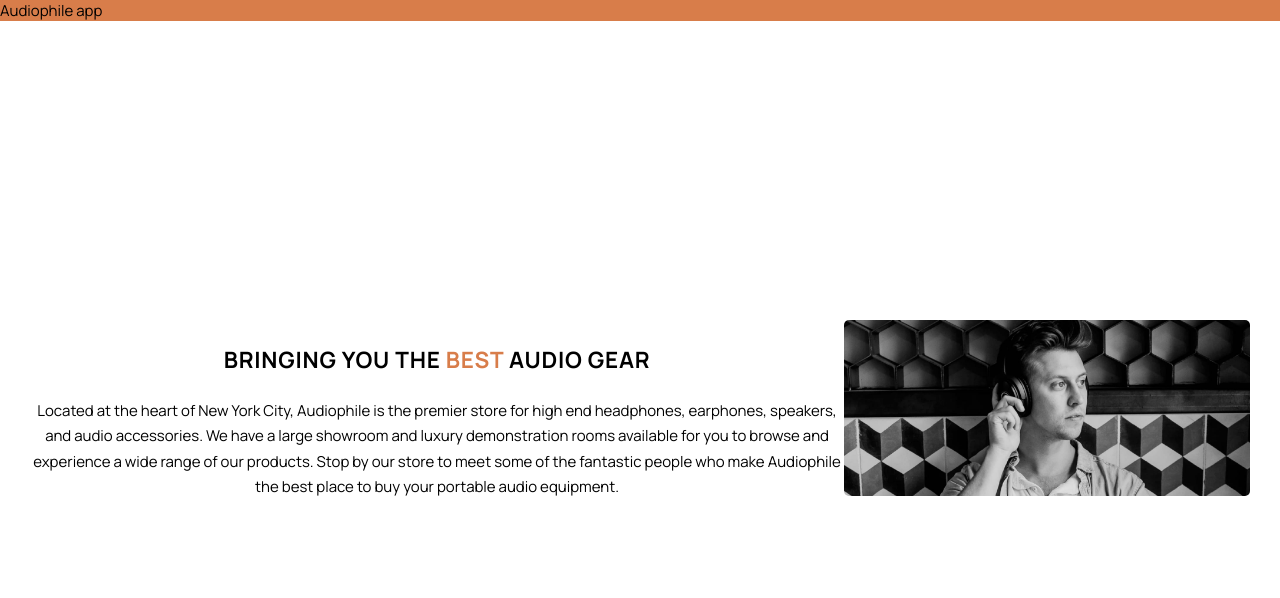
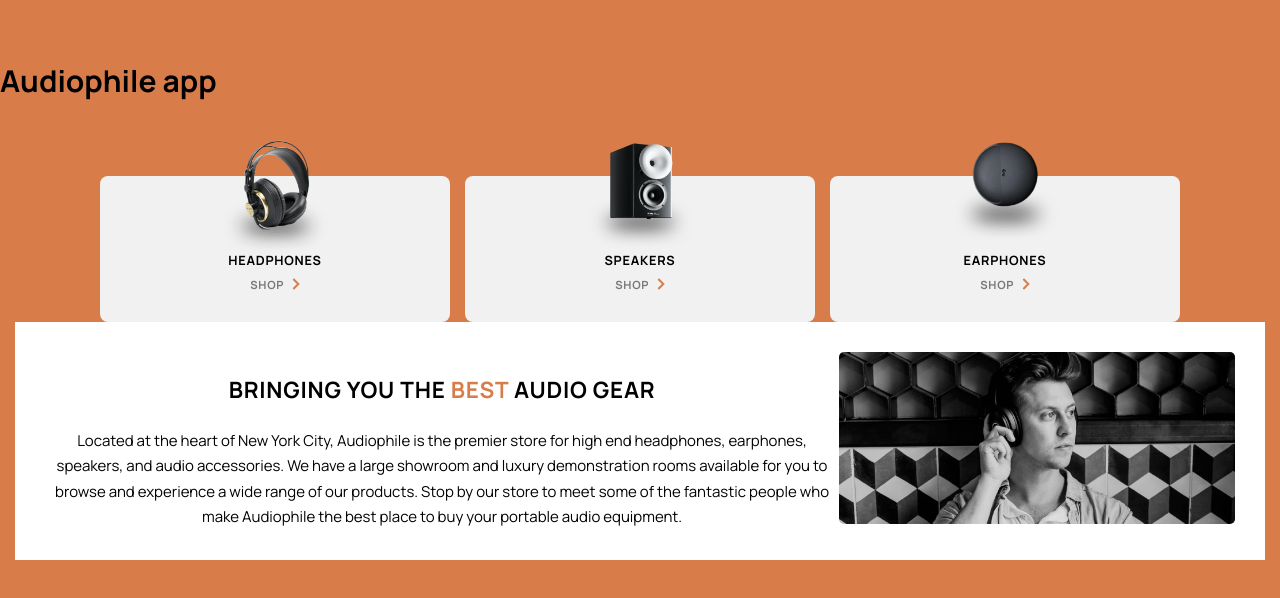
Before and after one commit to Cats-n-coffee/frontend-mentor-audiophile-collab, a React (Create React App) app: page / in a window 1280 px wide. Shown: the top 598 px of the page. Built offline with nearby package versions, Linux system fonts and the light colour scheme.

Commit message:
categories menu, icons folder

```diff
--- a/src/App.jsx
+++ b/src/App.jsx
@@ -1,11 +1,15 @@
 import BottomBanner from "./components/sharedComponents/BottomBanner";
+import CategoriesMenu from "./components/sharedComponents/CategoriesMenu";
 import "./scss/main.scss";
 
 function App() {
   return (
     <div className="App">
-      Audiophile app
-      <BottomBanner />
+      <h1 style={{ padding: "2em 0" }}>Audiophile app</h1>
+      <main style={{ padding: "1em" }}>
+        <CategoriesMenu />
+        <BottomBanner />
+      </main>
     </div>
   );
 }
--- /dev/null
+++ b/src/components/icons/Icons.jsx
@@ -0,0 +1,18 @@
+import React from "react";
+
+export const ArrowRight = () => (
+  <svg
+    width="8"
+    height="12"
+    xmlns="http://www.w3.org/2000/svg"
+    viewBox="0 0 8 12"
+  >
+    <path
+      d="M1.322 1l5 5-5 5"
+      stroke="#D87D4A"
+      stroke-width="2"
+      fill="none"
+      fill-rule="evenodd"
+    />
+  </svg>
+);
--- /dev/null
+++ b/src/components/sharedComponents/CategoriesMenu.jsx
@@ -0,0 +1,34 @@
+import React from "react";
+import CategoriesMenuItem from "./CategoriesMenuItem";
+
+export default function CategoriesMenu() {
+  const categories = [
+    {
+      id: 1,
+      name: "headphones",
+      img: "./assets/shared/desktop/image-category-thumbnail-headphones.png",
+      path: "",
+    },
+    {
+      id: 2,
+      name: "speakers",
+      img: "./assets/shared/desktop/image-category-thumbnail-speakers.png",
+      path: "",
+    },
+    {
+      id: 3,
+      name: "earphones",
+      img: "./assets/shared/desktop/image-category-thumbnail-earphones.png",
+      path: "",
+    },
+  ];
+  return (
+    <section className="categoriesMenu">
+      <ul className="categoriesMenu__list">
+        {categories.map((item) => (
+          <CategoriesMenuItem key={item.id} item={item} />
+        ))}
+      </ul>
+    </section>
+  );
+}
--- /dev/null
+++ b/src/components/sharedComponents/CategoriesMenuItem.jsx
@@ -0,0 +1,21 @@
+import React from "react";
+import { ArrowRight } from "../icons/Icons";
+
+export default function CategoriesMenuItem(props) {
+  const { item } = props;
+
+  return (
+    <li className="categoriesMenu__listitem">
+      <img
+        src={item.img}
+        alt={item.name}
+        className="categoriesMenu__listitem__img"
+      />
+      <h3 className="categoriesMenu__listitem__title">{item.name}</h3>
+      <a href="/" className="categoriesMenu__listitem__link">
+        <span>shop</span>
+        <ArrowRight />
+      </a>
+    </li>
+  );
+}
--- /dev/null
+++ b/src/components/sharedComponents/_categoriesMenu.scss
@@ -0,0 +1,84 @@
+@use "../../scss/variables/variables" as *;
+
+.categoriesMenu {
+  &__list {
+    display: flex;
+    flex-direction: column;
+    justify-content: center;
+    align-items: center;
+    gap: 4em;
+
+    @media all and (min-width: $tablet) {
+      flex-direction: row;
+      gap: 1em;
+    }
+  }
+
+  &__listitem {
+    display: flex;
+    flex-direction: column;
+    align-items: center;
+    gap: 0.5em;
+    max-width: 350px;
+    width: 100%;
+    border-radius: 8px;
+    background-color: $light-grey;
+    padding: 3em 0 1.5em 0;
+    position: relative;
+
+    @media all and (min-width: $desktop) {
+      padding: 5em 0 2em 0;
+    }
+
+    &__img {
+      width: 100%;
+      height: auto;
+      max-width: 80px;
+      position: absolute;
+      top: -25%;
+
+      @media all and (min-width: $desktop) {
+        max-width: 123px;
+      }
+    }
+
+    &__title {
+      font-size: 0.75rem;
+      font-weight: 700;
+      text-transform: uppercase;
+      letter-spacing: 0.05rem;
+      text-align: center;
+      color: $black;
+
+      @media all and (min-width: $desktop) {
+        font-size: 0.85rem;
+      }
+    }
+
+    &__link {
+      text-decoration: none;
+      display: flex;
+      align-items: center;
+      gap: 0.5em;
+
+      span {
+        color: $black-half-opacity;
+        font-size: 0.7rem;
+        font-weight: 700;
+        text-transform: uppercase;
+        letter-spacing: 0.05rem;
+        transition: 500ms;
+
+        &:hover {
+          color: $brick;
+        }
+      }
+
+      @media all and (min-width: $desktop) {
+        span {
+          font-size: 0.75rem;
+        }
+      }
+    }
+  }
+}
--- a/src/scss/main.scss
+++ b/src/scss/main.scss
@@ -1,5 +1,9 @@
+// Variables
 @use "./variables" as *;
+
+// Shared
 @use "./shared/bottomBanner";
+@use "../components/sharedComponents/categoriesMenu";
 
 *,
 *:before,
--- a/src/scss/variables/_variables.scss
+++ b/src/scss/variables/_variables.scss
@@ -6,6 +6,7 @@ $light-grey: #f1f1f1;
 $very-light-grey: #fafafa;
 $white: #ffffff;
 $black: #000000;
+$black-half-opacity: rgba(0, 0, 0, 0.5);
 
 // Fonts
 $font-family: "Manrope", sans-serif;
```
